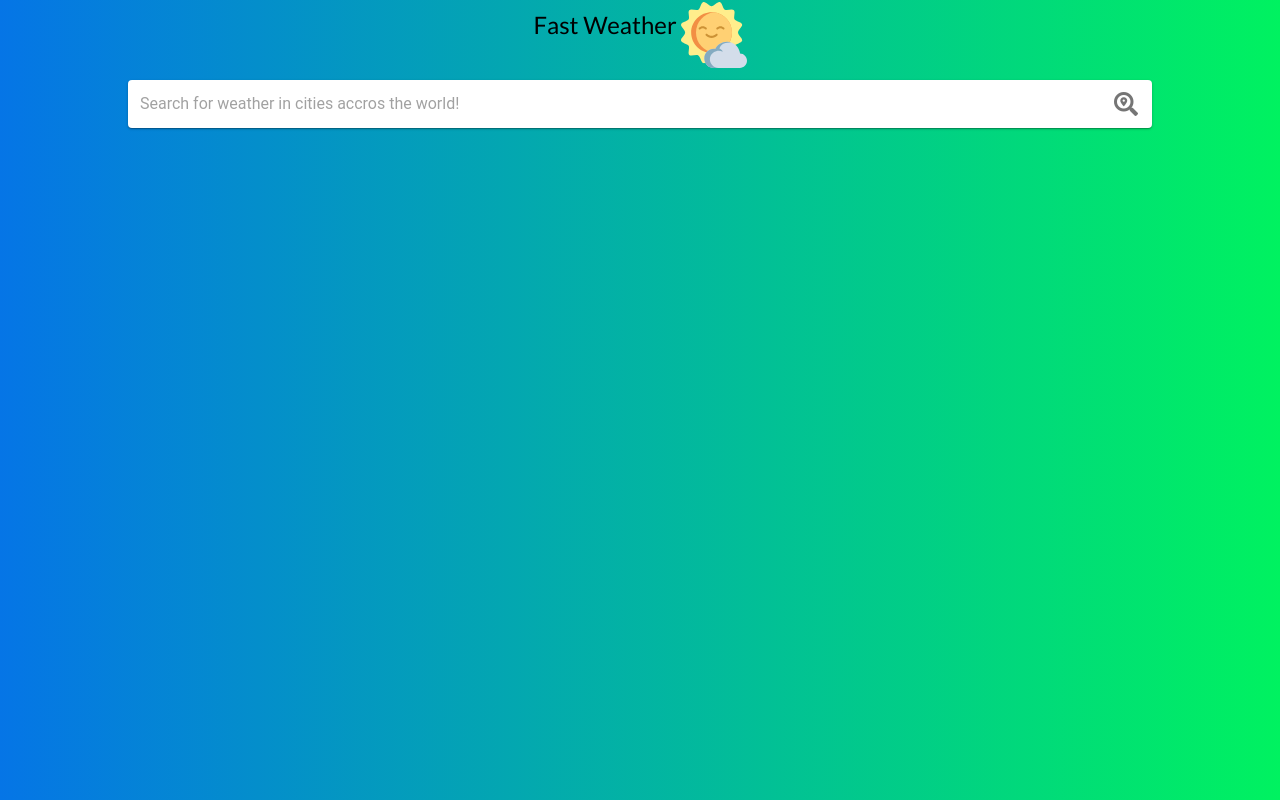
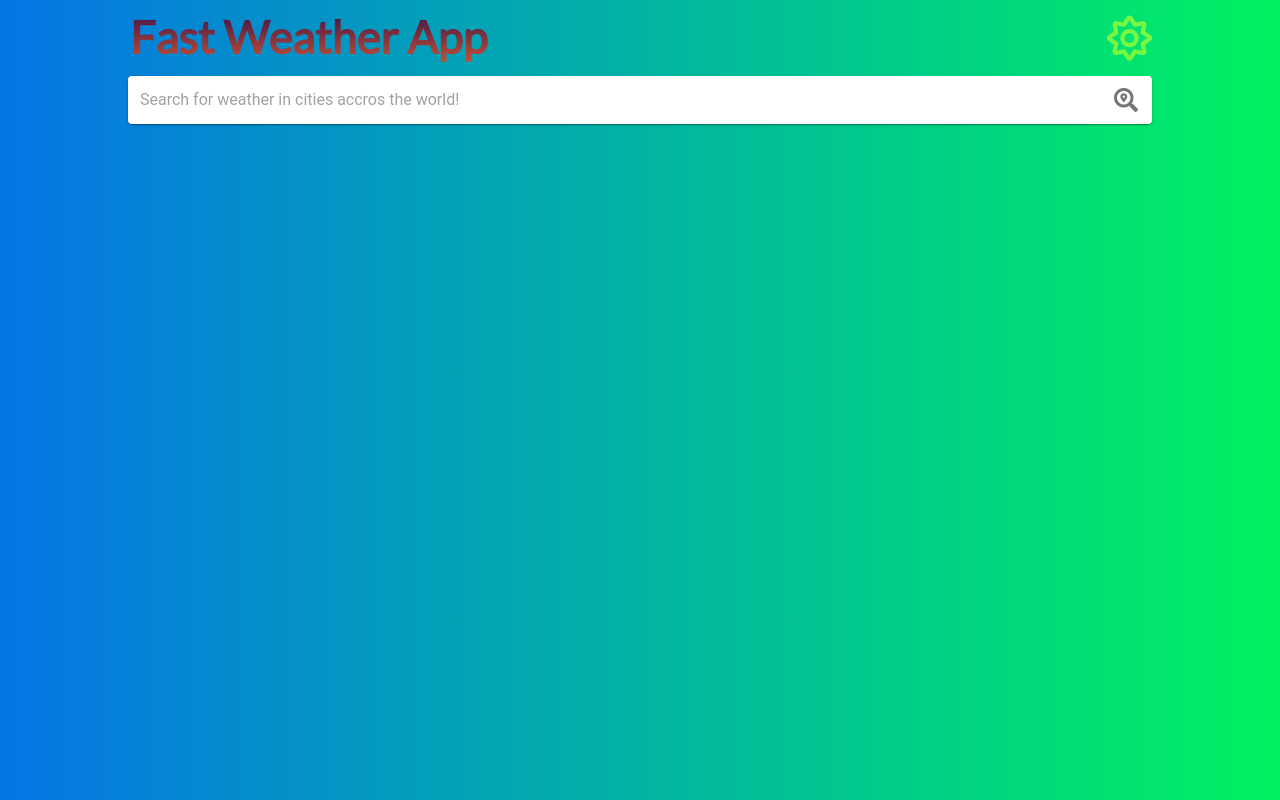
Before and after one commit to thebitcoinerapps/weather-app-v2, a React (Create React App) app: page / in a window 1280 px wide. Built offline with nearby package versions, Linux system fonts and the light colour scheme.

Commit message:
animation added and error handling

```diff
--- a/src/App.css
+++ b/src/App.css
@@ -9,7 +9,12 @@
   width: 80%;
   display: flex;
   margin: auto;
-  justify-content: center;
+  font-weight: bold;
+  font-size: 30px;
+  justify-content: space-between;
+  background: linear-gradient(to bottom, #23074d, #cc5333); /* Chrome 10-25, Safari 5.1-6 */
+  background-clip: text;
+  -webkit-text-fill-color: transparent;
 }
 .company-name{
   margin: 0;
@@ -17,11 +22,16 @@
   padding-top: 10px;
   font-size: 1.5em;
 }
+.logo-container{
+  -webkit-text-fill-color: greenyellow;
+  opacity: 0.7;
+
+}
 .logo{
-  width: 66px;
-  height: 66px;
-  padding: 2px;
-  margin: 0;
+  padding-top: 16px;
+  font-size: 1.5em;
+  animation: spin 1.6s;
+
 }
 /*searchbar section */
 .searchbar-container{
@@ -55,3 +65,18 @@
   0% { opacity: 0; }
   100%   { opacity: 1; }
 }
+@-moz-keyframes spin {
+  from { -moz-transform: scale(1); }
+  to { -moz-transform: scale(1.3); }
+  to { -moz-transform: scale(1.3); }
+}
+@-webkit-keyframes spin {
+  0% { -webkit-transform: scale(1); }
+  50% { -webkit-transform: scale(1.3); }
+  100% { -webkit-transform: scale(1.3); }
+}
+@keyframes spin {
+  10% {transform:scale(1);}
+  20% {transform:scale(1.3);}
+  30% {transform:scale(1.3);}
+}
--- a/src/components/header.js
+++ b/src/components/header.js
@@ -1,12 +1,11 @@
 import React from 'react';
-import { ReactComponent as Logo }from '../logo.svg';
 
 const Header = () => {
 
     return(
         <div className="header">
-        <p className="company-name">Fast Weather</p>
-        <Logo className="logo" />
+        <p className="company-name">Fast Weather App</p>
+        <div className="logo-container"><i className="far fa-sun logo"/></div>
         </div>
     );
 
```
